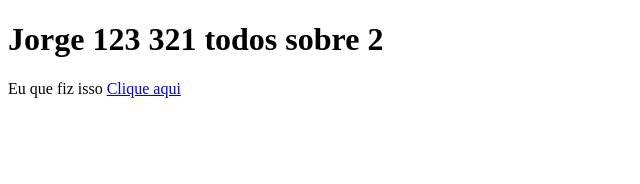
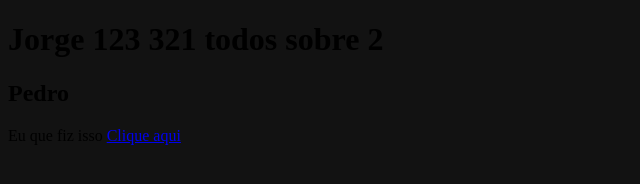
Before and after one commit to OiNico/aprendendo-git, a plain HTML site: page index.html in a window 1280 px wide. Shown: the whole page, without its empty margins (0-640 px from the left). Drawn offline with Linux system fonts and the light colour scheme.

Commit message:
adicionei o css

```diff
--- a/index.html
+++ b/index.html
@@ -9,6 +9,7 @@
 </head>
 <body>
     <h1>Jorge 123 321 todos sobre 2</h1>
+    <h2>Pedro</h2>
     <footer>
         <p>Eu que fiz isso
             <a href="www.youtube.com">Clique aqui</a>
--- a/style.css
+++ b/style.css
@@ -0,0 +1,3 @@
+* {
+    background-color: #121212;
+}
```
